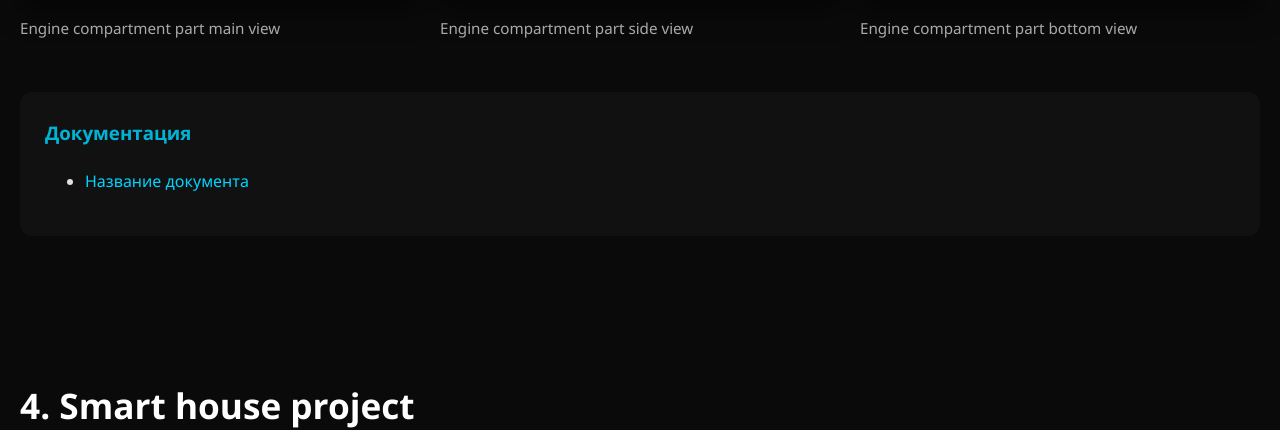
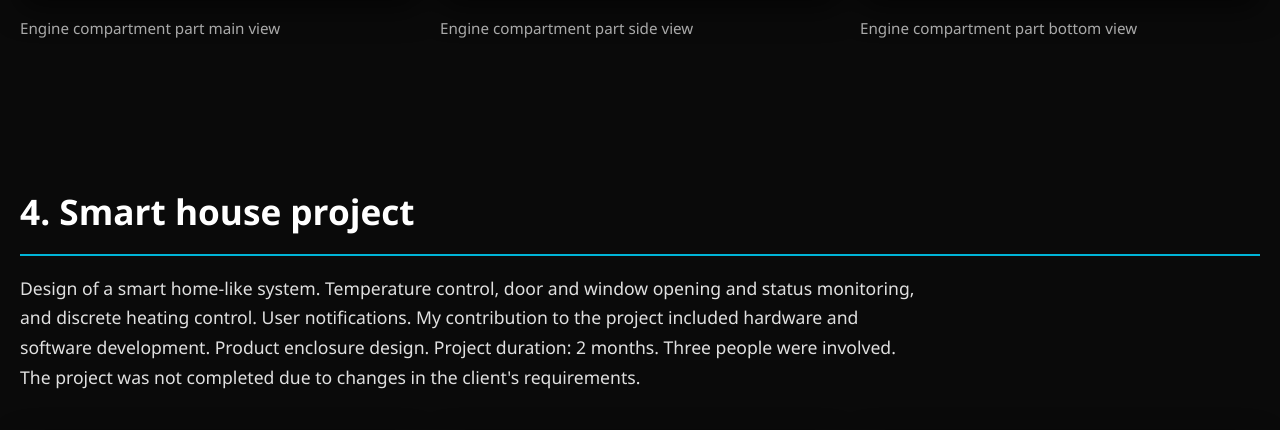
Before and after one commit to Excelso-solutions/Excelso-solutions.github.io, a plain HTML site: page index.html in a window 1280 px wide. Shown: the part 4652-5082 px from the top of the page. Drawn offline with nearby package versions, Linux system fonts and the light colour scheme.

Commit message:
Update index.html

```diff
--- a/index.html
+++ b/index.html
@@ -283,12 +283,7 @@
             </div>
 
 
-            <div class="documents">
-                <h3>Документация</h3>
-                <ul>
-                    <li><a href="docs/..." target="_blank">Название документа</a></li>
-                </ul>
-            </div>
+
         </section>
 
  <section class="project" id="project-4">
```
